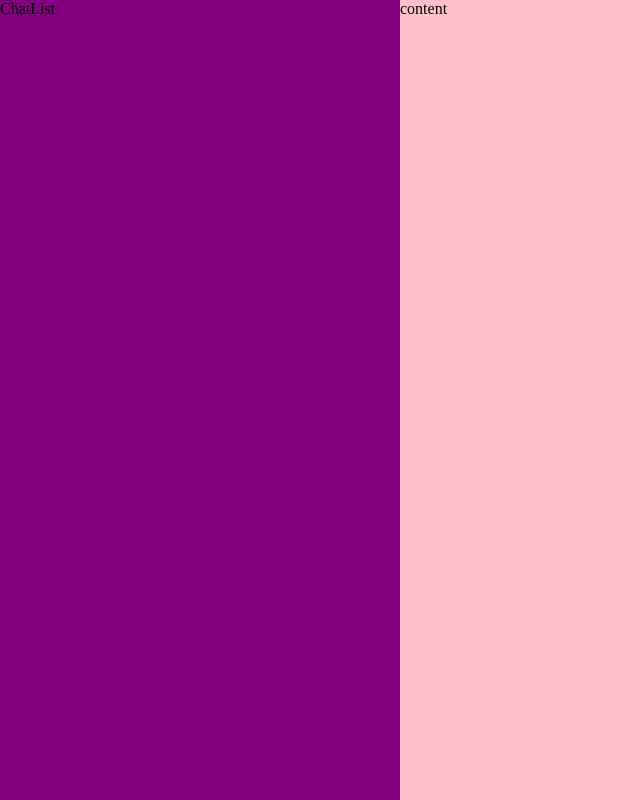
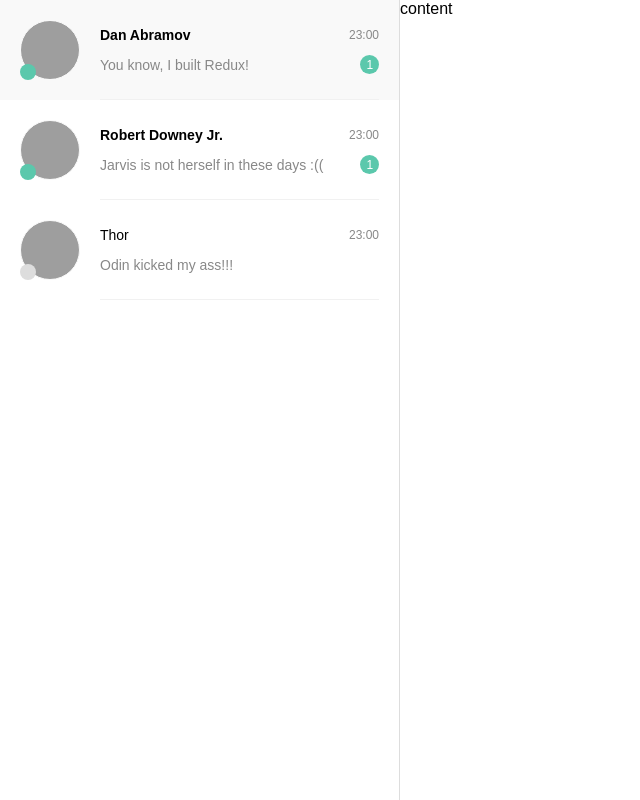
Before and after one commit to bedirhankaradogan/react-js-chat-example-app, a React app: page / in a window 1280 px wide. Shown: the whole page, without its empty margins (0-640 px from the left). Built offline with nearby package versions, Linux system fonts and the light colour scheme; grey boxes are pictures that could not be loaded.

Commit message:
Create chat list

```diff
--- a/package.json
+++ b/package.json
@@ -12,6 +12,7 @@
     "babel-runtime": "6.26.0",
     "case-sensitive-paths-webpack-plugin": "2.1.1",
     "chalk": "1.1.3",
+    "classnames": "^2.2.6",
     "css-loader": "0.28.7",
     "dotenv": "4.0.0",
     "dotenv-expand": "4.2.0",
--- a/src/App.jsx
+++ b/src/App.jsx
@@ -1,19 +1,19 @@
 import React, { Component } from 'react';
+
+// Styles
+import './assets/styles/index.scss';
+// Styles
 
 // Components
 import ChatList from './components/chat/list/ChatList.jsx';
 // Components
-
-// Styles
-import './assets/styles/index.css';
-// Styles
 
 class App extends Component {
   render() {
     return (
       <div className={'page'}>
 
-        <div className={'page-left-bar'}>
+        <div className={'page-left-bar box-sizing'}>
           <ChatList />
         </div>
 
--- a/src/assets/styles/index.css
+++ b/src/assets/styles/index.scss
@@ -1,7 +1,14 @@
 body {
   margin: 0;
   padding: 0;
+  font-family: sans-serif;
   overflow: hidden;
+}
+
+.box-sizing {
+  box-sizing: border-box;
+  -moz-box-sizing: border-box;
+  -webkit-box-sizing: border-box
 }
 
 .page {
@@ -16,11 +23,10 @@ body {
   width: 400px;
   max-height: 100%;
   overflow-y: auto;
-  background-color: purple;
+  border-right: 1px solid #dddddd;
 }
 
 .page-content {
   position: relative;
   flex: 1;
-  background-color: pink;
 }
--- a/src/components/chat/list/ChatList.jsx
+++ b/src/components/chat/list/ChatList.jsx
@@ -1,16 +1,64 @@
 import React, { Component } from 'react';
 
 // Styles
-import './chat-list.css';
+import './chat-list.scss';
 // Styles
+
+// Components
+import ChatListItem from './item/ChatListItem.jsx';
+// Components
 
 export default class ChatList extends Component {
   render() {
+    let chats = [
+      {
+        username: 'Dan Abramov',
+        userAvatar: 'http://bedirhank.com/_nuxt/img/profile_image.a96f3f2.png',
+        isOnline: true,
+        messages: [
+          {
+            date: '2018-07-01',
+            time: '23:00',
+            text: 'You know, I built Redux!',
+            isRead: false,
+            isEdited: false
+          }
+        ]
+      },
+      {
+        username: 'Robert Downey Jr.',
+        userAvatar: 'http://www.laineygossip.com/Content/images/articles/rdj-sma-07nov14.jpg',
+        isOnline: true,
+        messages: [
+          {
+            date: '2018-07-01',
+            time: '23:00',
+            text: 'Jarvis is not herself in these days :((',
+            isRead: false,
+            isEdited: false
+          }
+        ]
+      },
+      {
+        username: 'Thor',
+        userAvatar: 'https://pmcvariety.files.wordpress.com/2017/04/thor-ragnarok.jpg?w=1000&h=563&crop=1',
+        isOnline: false,
+        messages: [
+          {
+            date: '2018-07-01',
+            time: '23:00',
+            text: 'Odin kicked my ass!!!',
+            isRead: true,
+            isEdited: false
+          }
+        ]
+      }
+    ];
+    const chatListItems = chats.map((chat, i) => (<ChatListItem key={i} data={chat}/>));
+
     return(
-      <div className={'chat-list'}>
-
-        ChatList
-
+      <div>
+        {chatListItems}
       </div>
     );
   }
--- a/src/components/chat/list/item/ChatListItem.jsx
+++ b/src/components/chat/list/item/ChatListItem.jsx
@@ -1,15 +1,59 @@
 import React, { Component } from 'react';
+import classNames from 'classnames';
 
 // Styles
-import './chat-list-item.css';
+import './chat-list-item.scss';
 // Styles
 
 export default class ChatListItem extends Component {
   render() {
+    const {
+      username,
+      userAvatar,
+      isOnline,
+      messages
+    } = this.props.data;
+    const lastMessage = messages[messages.length - 1];
+    const unreadMessageCount = messages.filter((message) => message.isRead === false).length;
+    const statusClassName = classNames(
+      'chat-list-item-status',
+      {
+        'chat-list-item-status-online': isOnline,
+        'chat-list-item-status-offline': !isOnline
+      }
+    );
+    const usernameClassName = classNames(
+      'chat-list-item-username',
+      'box-sizing',
+      {
+        'chat-list-item-username-bold': unreadMessageCount > 0
+      }
+    );
+
     return(
-      <div className={'chat-list-item'}>
+      <div className={'chat-list-item box-sizing'}>
 
-        ChatListItem
+        <div className={'chat-list-item-avatar-wrapper'}>
+          <div className={'chat-list-item-avatar box-sizing'} style={{backgroundImage: 'url(' + userAvatar + ')'}}></div>
+          <div className={statusClassName}></div>
+        </div>
+
+        <div className={'chat-list-item-meta-data-wrapper box-sizing'}>
+          <div className={'chat-list-item-meta-data-row'}>
+            <div className={usernameClassName}>{username}</div>
+            <div className={'chat-list-item-last-chat-time'}>{lastMessage.time}</div>
+          </div>
+          <div className={'chat-list-item-meta-data-row'}>
+            <div className={'chat-list-item-last-message box-sizing'}>{lastMessage.text}</div>
+            {unreadMessageCount > 0 &&
+            <div className={'chat-list-item-last-unread-message-count'}>
+              <div className={'chat-list-item-last-unread-message-count-text'}>
+                {unreadMessageCount > 10 ? '9+' : unreadMessageCount}
+              </div>
+              <div className={'chat-list-item-last-unread-message-count-background'}></div>
+            </div>}
+          </div>
+        </div>
 
       </div>
     );
--- /dev/null
+++ b/src/components/chat/list/item/chat-list-item.scss
@@ -0,0 +1,135 @@
+.chat-list-item {
+  position: relative;
+  display: flex;
+  width: 100%;
+  height: 100px;
+  padding: 20px;
+
+  &:hover {
+    background-color: #f9f9f9;
+    cursor: pointer;
+  }
+
+  &:active {
+    background-color: #f4f4f4;
+  }
+
+  .chat-list-item-avatar-wrapper {
+    position: relative;
+
+    .chat-list-item-avatar {
+      position: relative;
+      width: 60px;
+      height: 60px;
+      border-radius: 30px;
+      border: 1px solid #f9f9f9;
+      background-color: #f9f9f9;
+      background-position: center;
+      background-size: cover;
+      background-repeat: no-repeat;
+    }
+
+    .chat-list-item-status {
+      position: absolute;
+      left: 0;
+      bottom: 0;
+      width: 16px;
+      height: 16px;
+      border-radius: 8px;
+
+      &.chat-list-item-status-online {
+        background-color: #5bc8ac;
+      }
+
+      &.chat-list-item-status-offline {
+        background-color: #dddddd;
+      }
+    }
+  }
+
+  .chat-list-item-meta-data-wrapper {
+    position: relative;
+    width: calc(100% - 60px);
+    padding-left: 20px;
+
+    &::after {
+      content: '';
+      position: absolute;
+      right: 0;
+      bottom: -20px;
+      width: calc(100% - 20px);
+      height: 1px;
+      background-color: #f1f1f1;
+    }
+
+    .chat-list-item-meta-data-row {
+      position: relative;
+      width: 100%;
+      height: 30px;
+      display: flex;
+
+      .chat-list-item-username {
+        position: relative;
+        width: 100%;
+        padding-right: 20px;
+        line-height: 30px;
+        font-size: 14px;
+        text-align: left;
+        color: #000000;
+        overflow: hidden;
+        text-overflow: ellipsis;
+        white-space: nowrap;
+
+        &.chat-list-item-username-bold {
+          font-weight: bold;
+        }
+      }
+
+      .chat-list-item-last-chat-time {
+        position: relative;
+        line-height: 30px;
+        font-size: 12px;
+        text-align: right;
+        color: #888888;
+      }
+
+      .chat-list-item-last-message {
+        position: relative;
+        width: 100%;
+        padding-right: 20px;
+        line-height: 30px;
+        font-size: 14px;
+        text-align: left;
+        color: #888888;
+        overflow: hidden;
+        text-overflow: ellipsis;
+        white-space: nowrap;
+      }
+
+      .chat-list-item-last-unread-message-count {
+        position: relative;
+        width: 20px;
+        line-height: 30px;
+
+        .chat-list-item-last-unread-message-count-text {
+          position: relative;
+          font-size: 12px;
+          text-align: center;
+          color: #ffffff;
+          z-index: 2;
+        }
+
+        .chat-list-item-last-unread-message-count-background {
+          position: absolute;
+          right: 0;
+          top: 5px;
+          width: 19px;
+          height: 19px;
+          border-radius: 10px;
+          background-color: #5bc8ac;
+          z-index: 1;
+        }
+      }
+    }
+  }
+}
```
Also changed, not shown: src/components/chat/list/chat-list.css (deleted), src/components/chat/list/chat-list.scss (added), src/components/chat/list/item/chat-list-item.css (deleted), 1 other file (tests, documents, lock files or other folders).
